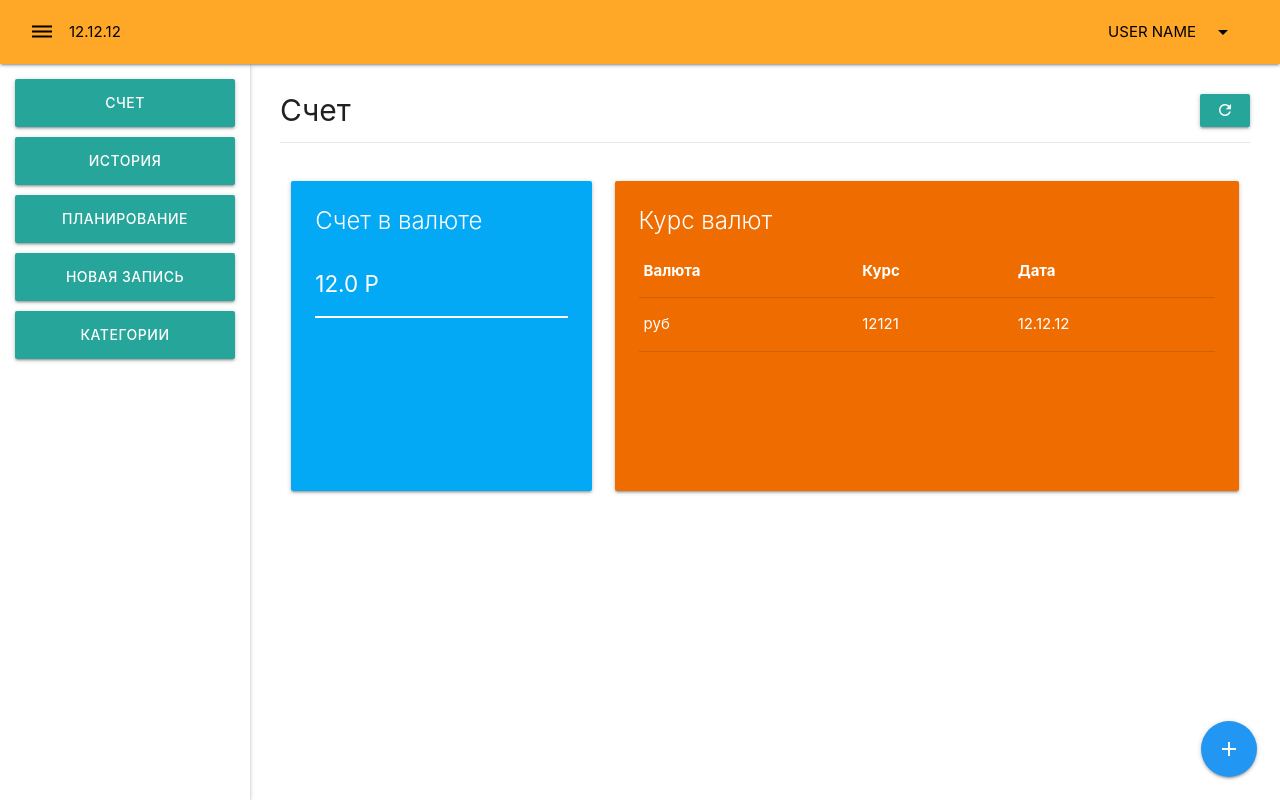
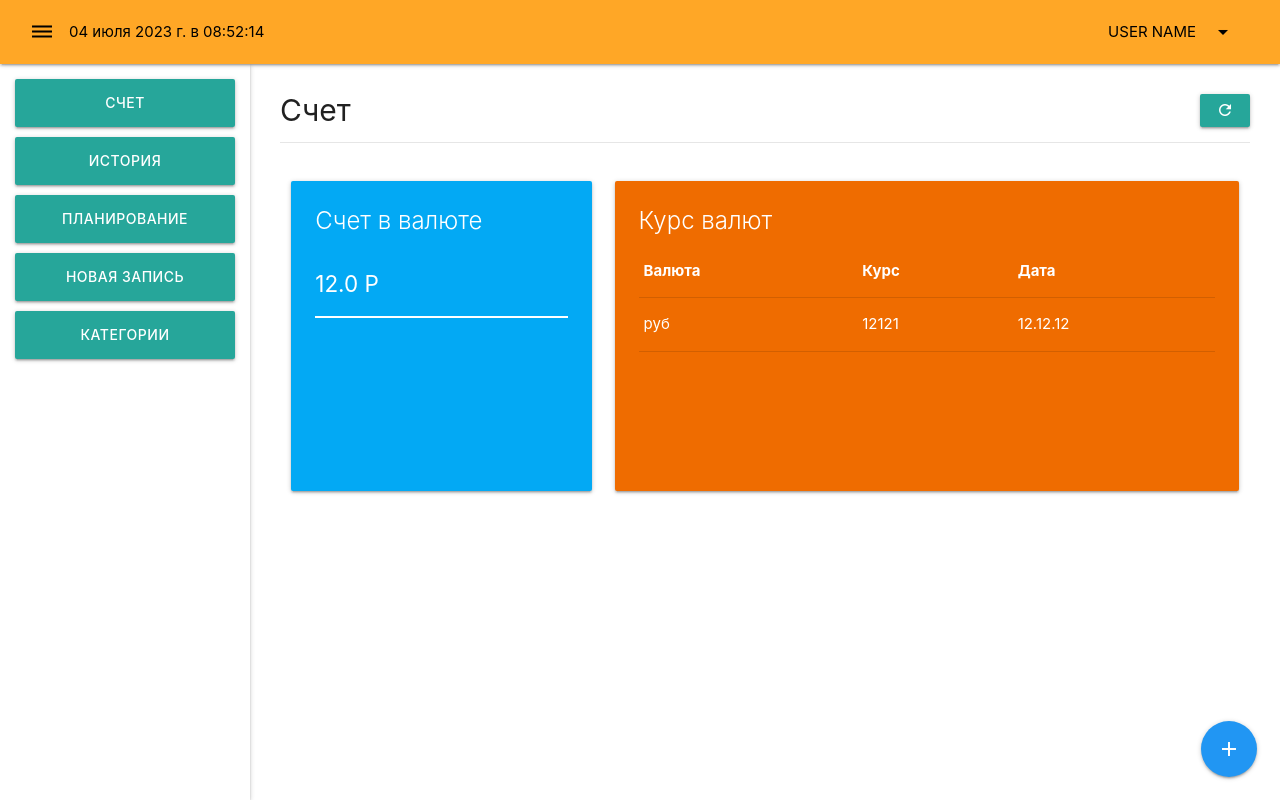
Before and after one commit to nikrassel/git-crm, a Vue app: page / in a window 1280 px wide. Built offline with nearby package versions, Linux system fonts and the light colour scheme.

Commit message:
add date object and navbar components

```diff
--- a/src/components/app/Navbar.vue
+++ b/src/components/app/Navbar.vue
@@ -5,7 +5,7 @@
           <a href="#" @click.prevent="$emit('changeState')">
             <i class="material-icons black-text">dehaze</i>
           </a>
-          <span class="black-text">12.12.12</span>
+          <span class="black-text">{{ dateFormater }}</span>
         </div>
 
         <ul class="right hide-on-small-and-down">
@@ -14,6 +14,7 @@
                 class="dropdown-trigger black-text"
                 href="#"
                 data-target="dropdown"
+                ref="dropdown"
             >
               USER NAME
               <i class="material-icons right">arrow_drop_down</i>
@@ -21,13 +22,13 @@
 
             <ul id='dropdown' class='dropdown-content'>
               <li>
-                <a href="#" class="black-text">
+                <router-link to="/profile" class="black-text">
                   <i class="material-icons">account_circle</i>Профиль
-                </a>
+                </router-link>
               </li>
               <li class="divider" tabindex="-1"></li>
               <li>
-                <a href="#" class="black-text">
+                <a href="#" class="black-text" @click.prevent="logout">
                   <i class="material-icons">assignment_return</i>Выйти
                 </a>
               </li>
@@ -37,3 +38,50 @@
       </div>
     </nav>
 </template>
+
+<script>
+export default {
+    data: () => ({
+        currentDate: new Date(),
+        timeChangeInterval: null,
+        dropdownFunc: null,
+        timeFormat: 'datetime'
+    }),
+    methods: {
+        logout() {
+            console.log('Logout')
+            this.$router.push('/login?message=logout')
+        }
+    },
+    computed: {
+        dateFormater() {
+            const options = {}
+            if (this.timeFormat.includes('date')) {
+                options.day = '2-digit'
+                options.month = 'long'
+                options.year = 'numeric'
+            }
+            if (this.timeFormat.includes('time')) {
+                options.hour = '2-digit'
+                options.minute = '2-digit'
+                options.second = '2-digit'
+            }
+            return new Intl.DateTimeFormat('ru-Ru', options).format(new Date(this.currentDate))
+        }
+    },
+    mounted() {
+        this.timeChangeInterval = setInterval(() => {
+            this.currentDate = new Date()
+        }, 1000)
+        this.dropdownFunc = M.Dropdown.init(this.$refs.dropdown), {
+            constrainWidth: false
+        }
+    },
+    beforeUnmount() {
+        clearInterval(this.timeChangeInterval)
+        if (this.dropdownFunc && this.dropdownFunc.destroy) {
+            this.dropdownFunc.destroy()
+        }
+    }
+}
+</script>
--- a/src/layouts/MainLayout.vue
+++ b/src/layouts/MainLayout.vue
@@ -8,9 +8,9 @@
         </div>
     </main>
 <div class="fixed-action-btn">
-  <a class="btn-floating btn-large blue" href="#">
+  <router-link class="btn-floating btn-large blue" to="/record">
     <i class="large material-icons">add</i>
-  </a>
+  </router-link>
 </div>
 </div>
 </template>
--- a/src/main.js
+++ b/src/main.js
@@ -6,4 +6,4 @@
 import 'materialize-css'
 import 'materialize-css/dist/js/materialize.min'
 
-createApp(App).use(store).use(router).mount('#app')
+const app = createApp(App).use(store).use(router).mount('#app')
```
